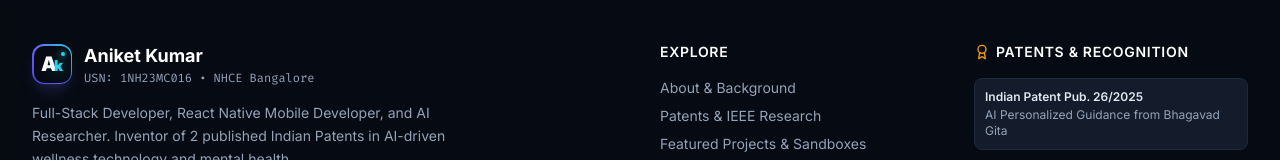
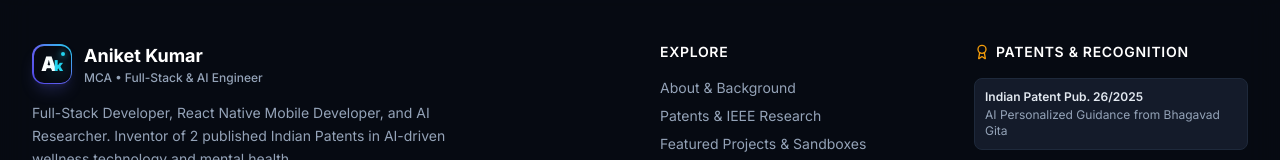
Before and after one commit to Ani07Kr/Aniket-Portfolio, a React (Vite) app in the folder client/: page / in a window 1280 px wide. Shown: the part 8723-8883 px from the top of the page. Built offline with nearby package versions, Linux system fonts and the light colour scheme; no server answers.

Commit message:
fix(footer): remove USN and NHCE Bangalore from footer branding

```diff
--- a/client/src/components/common/Footer.jsx
+++ b/client/src/components/common/Footer.jsx
@@ -45,8 +45,8 @@
                 <h3 className="text-lg font-bold text-slate-900 dark:text-white">
                   Aniket Kumar
                 </h3>
-                <p className="text-xs text-slate-500 dark:text-slate-400 font-mono">
-                  USN: 1NH23MC016 • NHCE Bangalore
+                <p className="text-xs text-slate-500 dark:text-slate-400 font-medium">
+                  MCA • Full-Stack & AI Engineer
                 </p>
               </div>
             </div>
```
